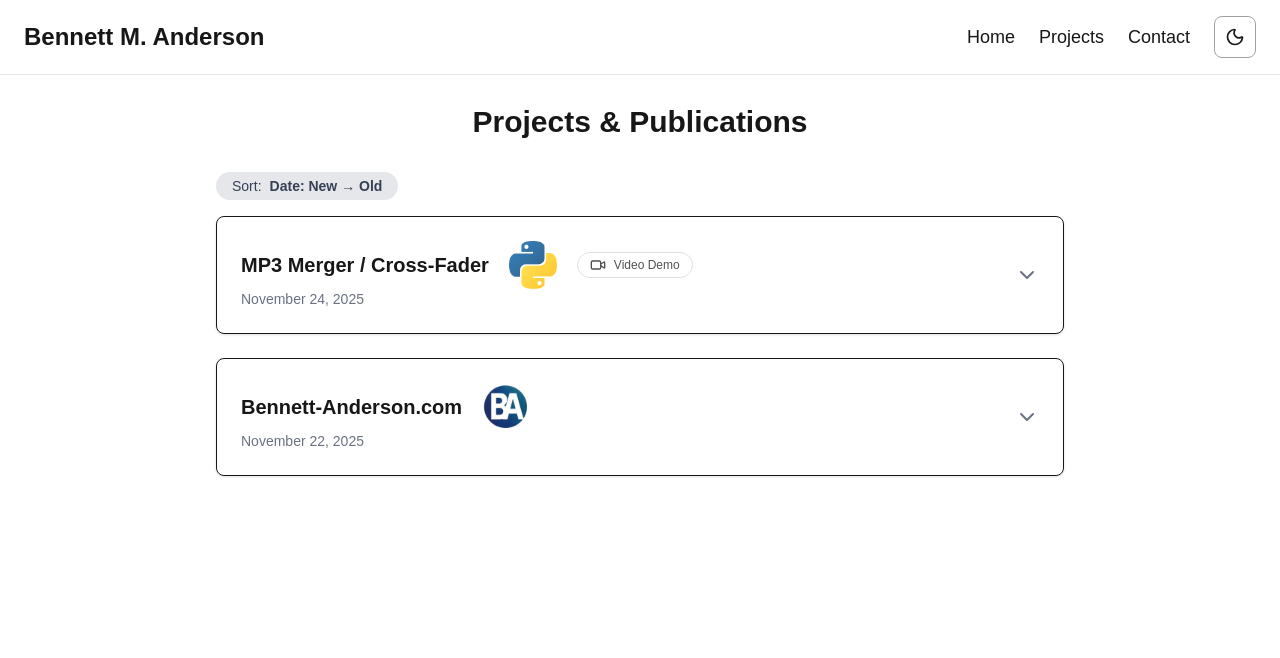
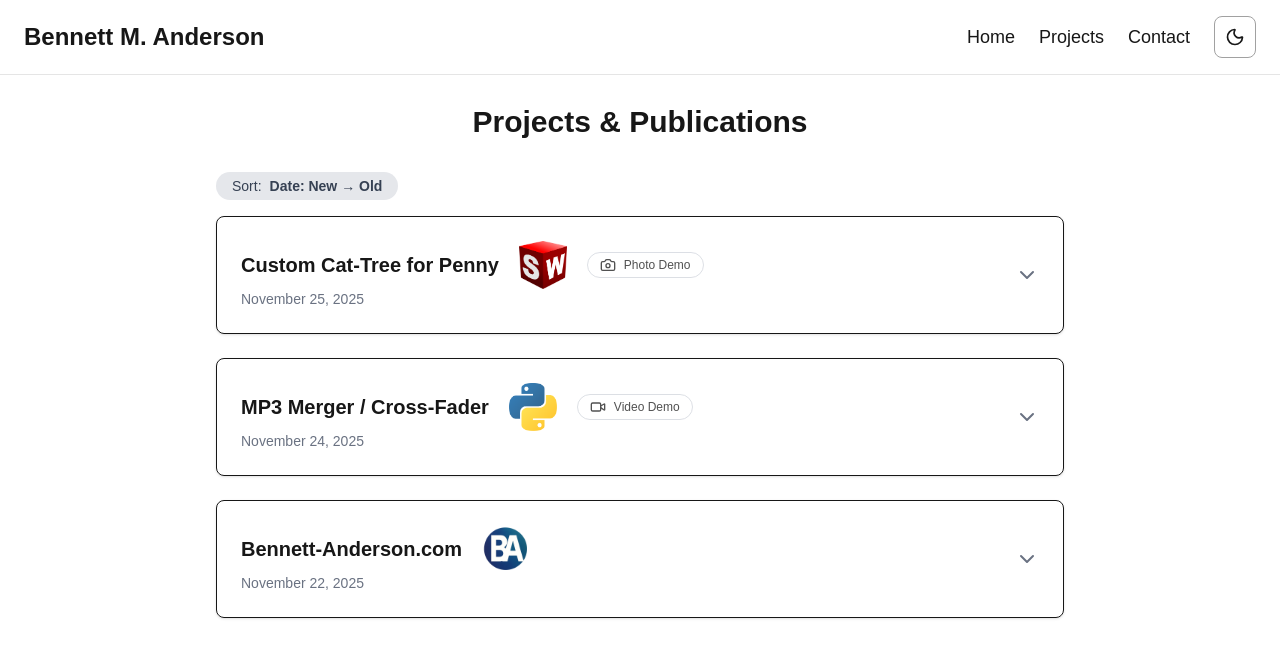
Before and after one commit to B-M-Anderson/Peninsula, a Next.js app: page /projects in a window 1280 px wide. Shown: the top 658 px of the page. Built offline with nearby package versions, Linux system fonts and the light colour scheme.

Commit message:
minor changes + cat-tree proj

```diff
--- a/app/projects/page.tsx
+++ b/app/projects/page.tsx
@@ -51,6 +51,7 @@ The more I do and improve this website, the more I continue to learn to do on my
     completion: 85,
     thumbnailUrl: "/thumbnails/favicon.png",
   },
+
   {
     title: "MP3 Merger / Cross-Fader",
     description: `A quick Python project for blending multiple MP3 files with smooth crossfades,
@@ -65,6 +66,25 @@ dynamic EQ tweaks, and audio visualization. Made to give a gift CD some personal
     aiUsage: 60,
     completion: 65,
     thumbnailUrl: "/thumbnails/mp3.png",
+  },
+
+  {
+    title: "Custom Cat-Tree for Penny",
+    description: `A 3D-modeled (and soon hand made) cat tree designed specifically for Penny to enjoy next to my desk while I work.
+
+Features multiple levels, scratching posts, and a cozy hideaway along with a bed *just* above desk-level to keep her entertained and comfortable.
+
+Customer feedback: TBD
+~photos and build process coming soon!
+    `,
+    githubUrl: "https://github.com/B-M-Anderson/cat-tree",
+    date: "November 25, 2025",
+    skills: ["SolidWorks", "3D Modeling", "CAD", "Feline UX Design", "Hand-Manufacturing"],
+    importantSkills: ["SolidWorks", "Feline UX Design"],
+    media: "photo",
+    aiUsage: 0,
+    completion: 35,
+    thumbnailUrl: "/thumbnails/CatTree.png",
   },
 ];
 
```
Also changed, not shown: public/thumbnails/CatTree.png (added).
